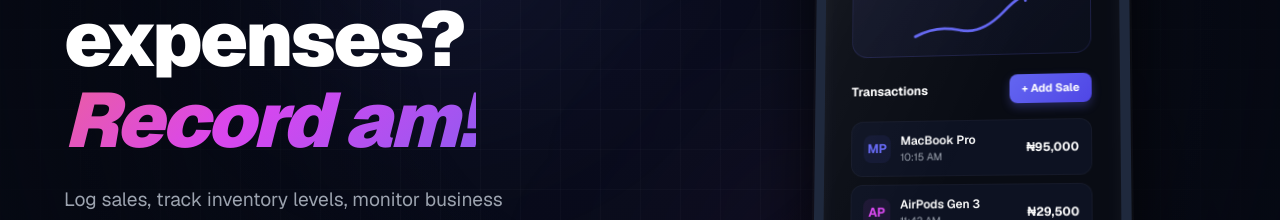
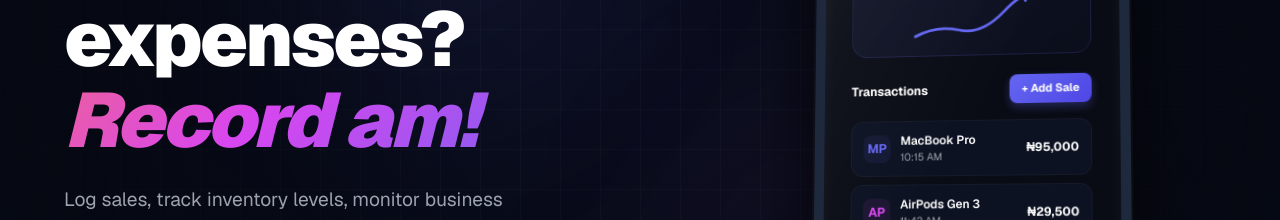
Before and after one commit to sheddy-cyber/record-am-nextjs, a Next.js app: page / in a window 1280 px wide. Shown: the part 371-591 px from the top of the page. Built offline with nearby package versions, Linux system fonts and the light colour scheme.

Commit message:
fix: resolve italic gradient text clipping on headline exclamation mark

```diff
--- a/src/app/globals.css
+++ b/src/app/globals.css
@@ -341,6 +341,9 @@ body {
   -webkit-text-fill-color: transparent;
   background-size: 200% auto;
   animation: text-shine 5s linear infinite;
+  display: inline-block;
+  padding-right: 0.28em;
+  margin-right: -0.28em;
 }
 
 .hero-subtitle {
--- a/src/app/page.tsx
+++ b/src/app/page.tsx
@@ -388,7 +388,7 @@ export default function Home() {
           <div className="hero-badge">Offline bookkeeping made simple</div>
           <h1 className="hero-title">
             Sales, stocks, expenses? <br />
-            <span className="text-gradient" style={{ fontStyle: "italic" }}>Record am!</span>
+            <span className="text-gradient" style={{ fontStyle: "italic", display: "inline-block", paddingRight: "0.25em" }}>Record am!</span>
           </h1>
           <p className="hero-subtitle">
             Log sales, track inventory levels, monitor business expenses, and manage debt.
```
